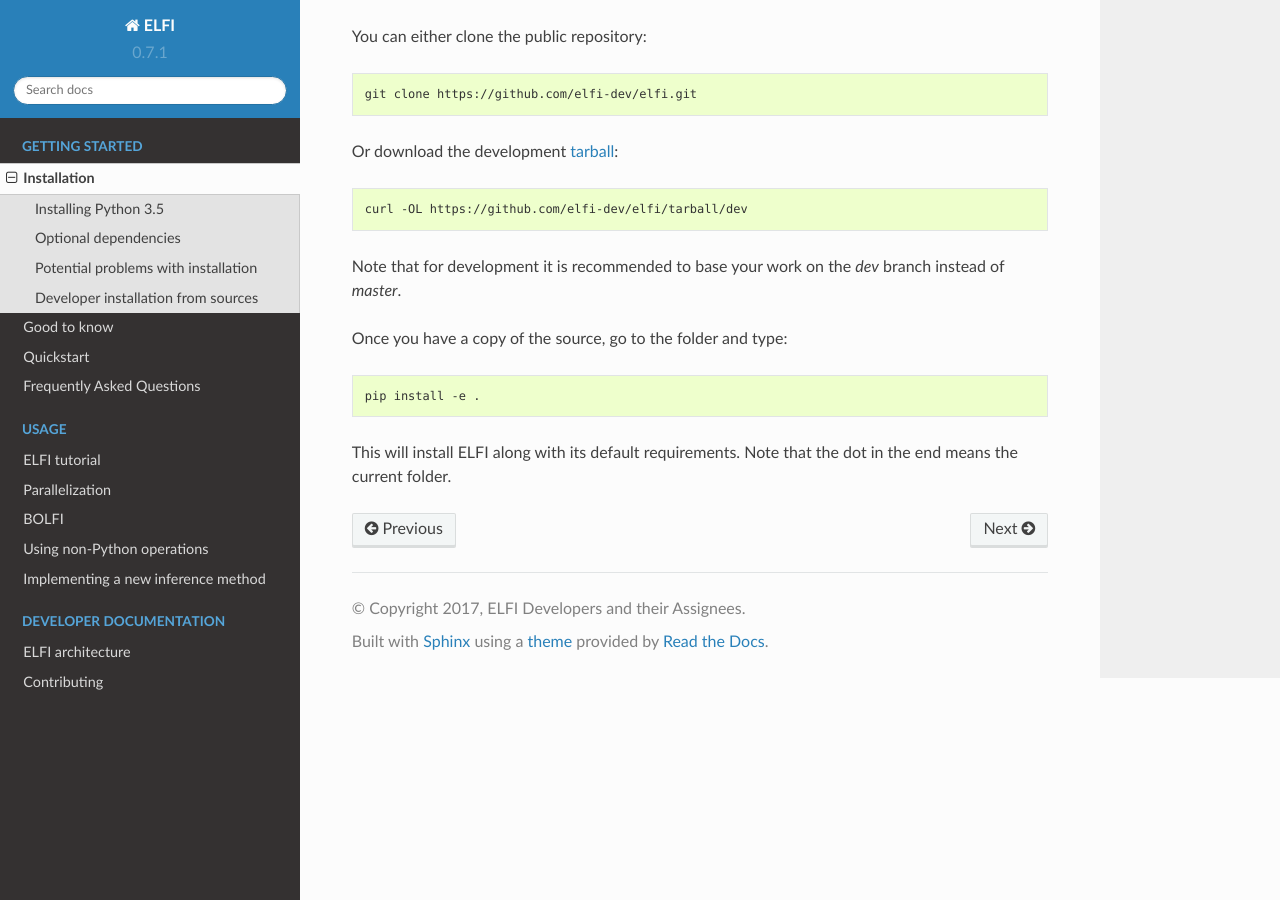
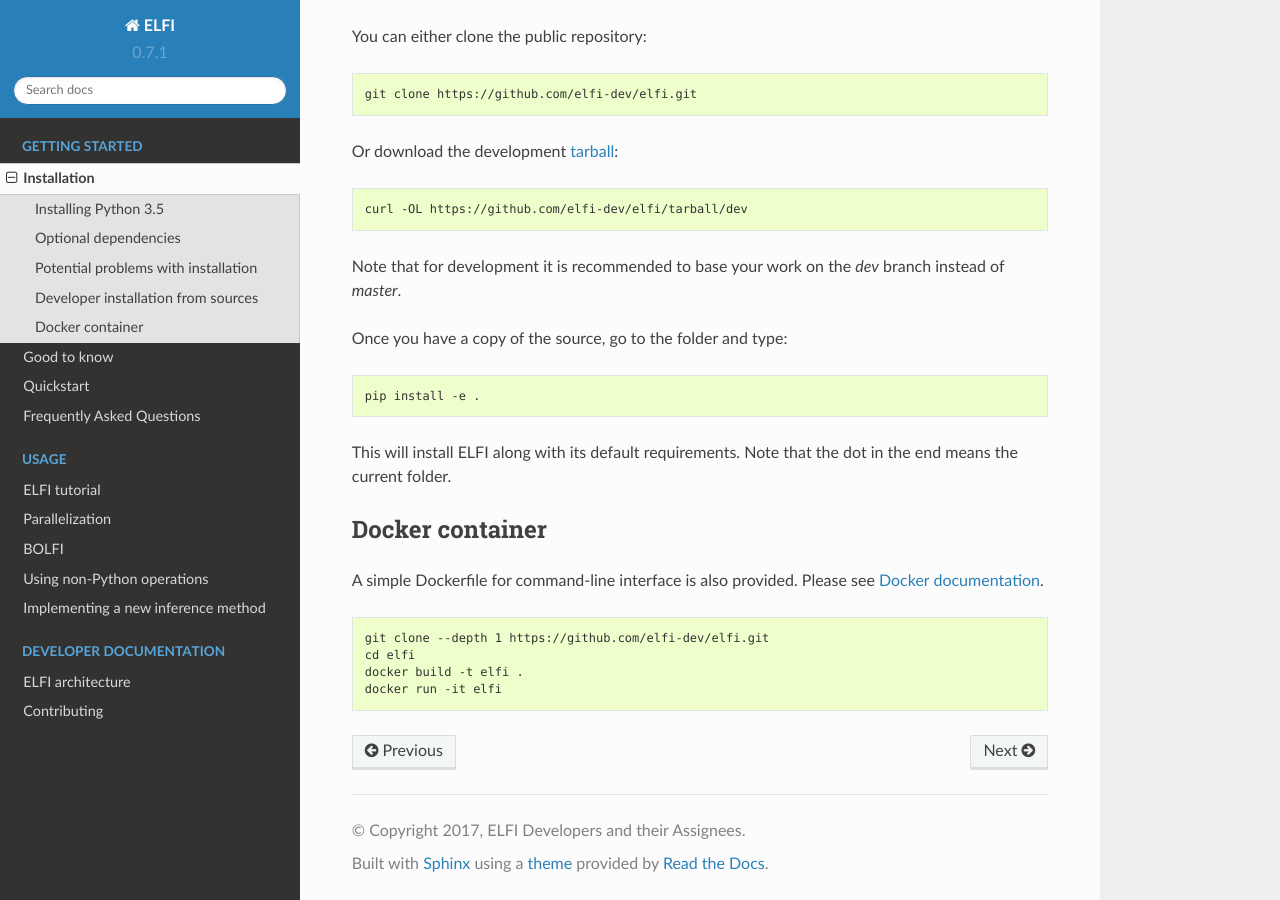
Before and after one commit to elfi-dev/elfi, a Sphinx documentation site: the page built from docs/installation.rst, in a window 1280 px wide and 900 px high, scrolled down 1203 px. Built offline with Sphinx 7.4.7 and the Read the Docs theme 2.0.0, drawn with Linux system fonts in a browser that asks for light colours; pages that are not in the unit, such as notebooks, are missing from menus.

Commit message:
Add Dockerfile

```diff
--- a/docs/installation.rst
+++ b/docs/installation.rst
@@ -88,3 +88,17 @@
 
 .. _Github repo: https://github.com/elfi-dev/elfi
 .. _tarball: https://github.com/elfi-dev/elfi/tarball/dev
+
+Docker container
+----------------
+
+A simple Dockerfile for command-line interface is also provided. Please see `Docker documentation`_.
+
+.. _Docker documentation: https://docs.docker.com/
+
+.. code-block:: console
+
+    git clone --depth 1 https://github.com/elfi-dev/elfi.git
+    cd elfi
+    docker build -t elfi .
+    docker run -it elfi
```
Also changed, not shown: README.md (+11 -0 lines), 1 other file.
